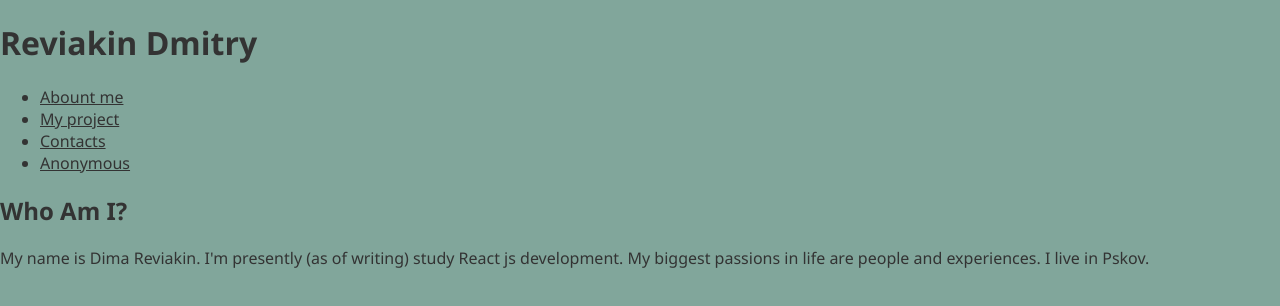
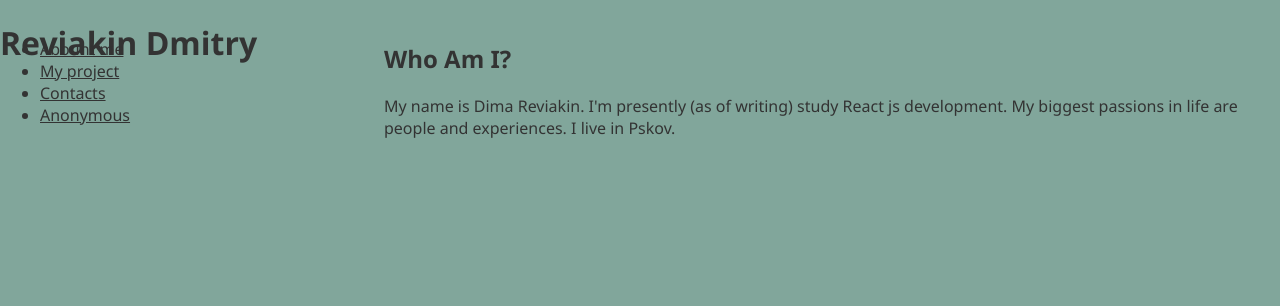
Before and after one commit to reviakin/personal-site, a React (Vite) app: page / in a window 1280 px wide. Shown: the top 306 px of the page. Built offline with nearby package versions, Linux system fonts and the light colour scheme.

Commit message:
add grid system

```diff
--- a/src/style.css
+++ b/src/style.css
@@ -9,3 +9,24 @@ body {
   background-color: #81a69b;
   font-family: "Segoe UI", Tahoma, Geneva, Verdana, sans-serif;
 }
+
+.title {
+  grid-area: title;
+}
+
+.navigation {
+  grid-area: navigation;
+}
+
+.content {
+  grid-area: content;
+}
+
+.container {
+  display: grid;
+  grid-template-columns: 30% 70%;
+  grid-template-rows: 10% 90%;
+  grid-template-areas:
+    "title title"
+    "navigation content";
+}
```
